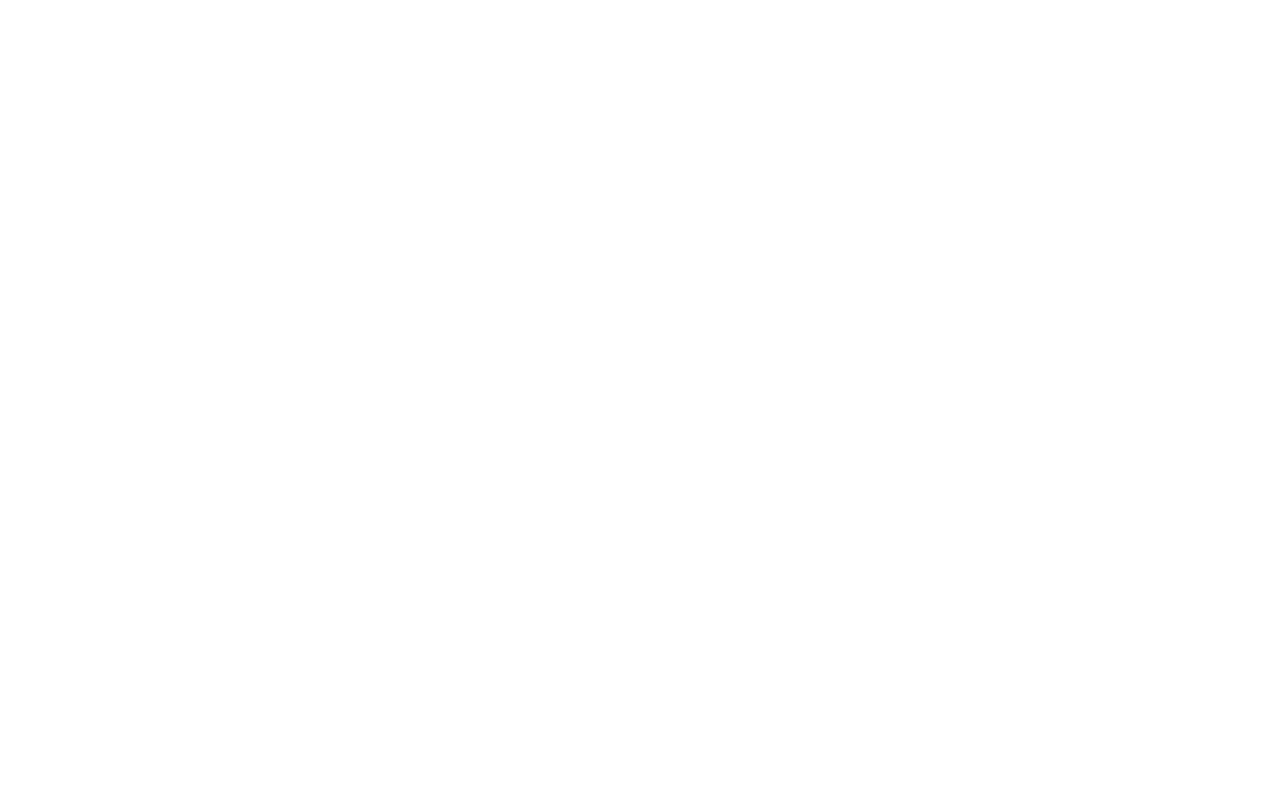
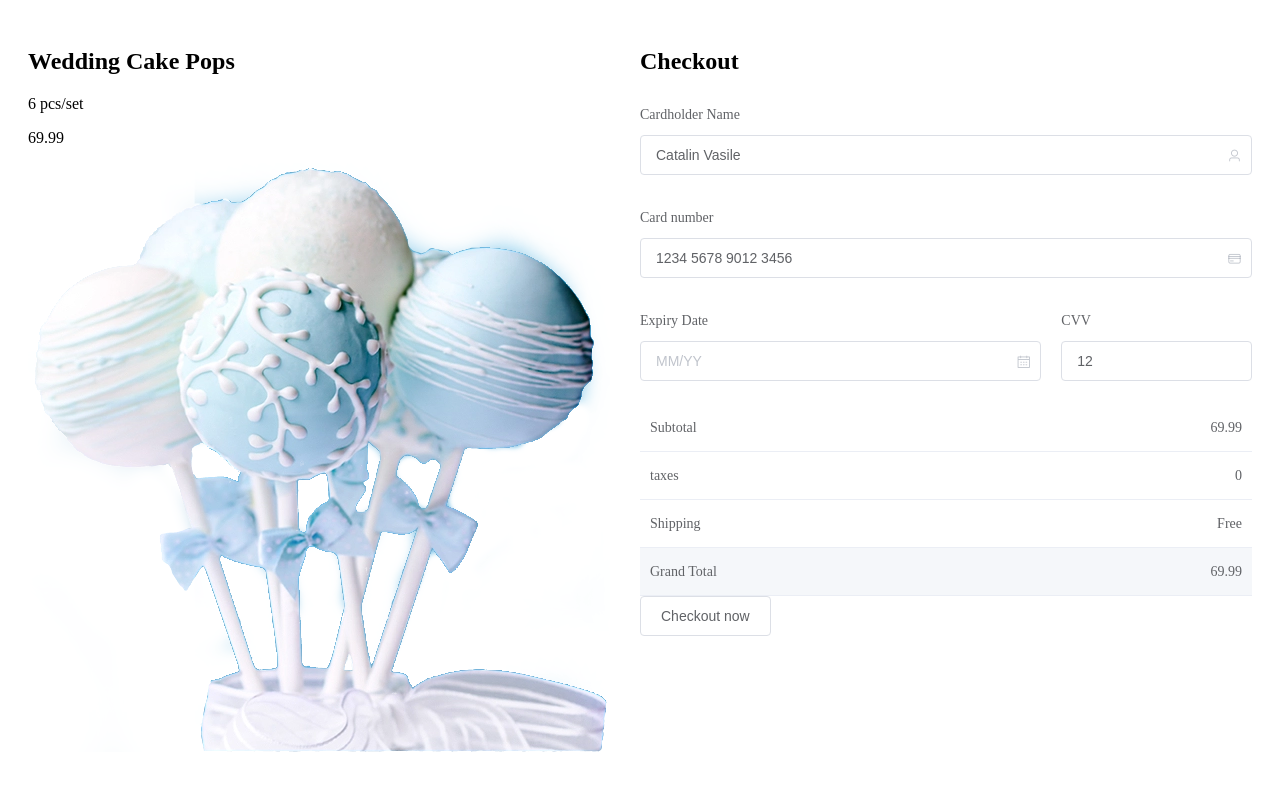
Before and after one commit to GenevievePlantin/credit-card-checkout, a Vue app: page /checkout in a window 1280 px wide. Shown: the top 790 px of the page. Built offline with nearby package versions, Linux system fonts and the light colour scheme.

Commit message:
Display every element on interface

```diff
--- a/src/App.vue
+++ b/src/App.vue
@@ -1,16 +1,15 @@
 <template>
   <div id="app">
-    <checkout/>
+    <el-container>
+      <el-main>
+        <router-view/>
+      </el-main>
+    </el-container>
   </div>
 </template>
 
 <script>
-import Checkout from './views/Checkout.vue'
-
 export default {
-  name: 'app',
-  components: {
-    Checkout
-  }
+  name: 'app'
 }
 </script>
--- /dev/null
+++ b/src/components/Form/Simple.vue
@@ -0,0 +1,30 @@
+<template>
+  <el-row :gutter="20">
+    <el-col v-for="field in fields"
+            :key="field.id"
+            :span="field.size || 24">
+      <el-form-item :label="field.label"
+                    :prop="field.id">
+        <el-input :placeholder="field.placeholder"
+                  v-model="model[field.id]"
+                  :suffix-icon="field.suffixIcon"/>
+      </el-form-item>
+    </el-col>
+  </el-row>
+</template>
+
+<script>
+export default {
+  name: 'SimpleForm',
+  props: {
+    fields: {
+      type: Array,
+      required: true
+    },
+    model: {
+      type: Object,
+      required: true
+    }
+  }
+}
+</script>
--- /dev/null
+++ b/src/components/Layout/Section.vue
@@ -0,0 +1,18 @@
+<template>
+  <div class="section"
+       :class="{'is-small': size === 'small'}">
+    <slot/>
+  </div>
+</template>
+
+<script>
+export default {
+  name: 'LayoutSection',
+  props: {
+    size: {
+      type: String,
+      default: 'large'
+    }
+  }
+}
+</script>
--- /dev/null
+++ b/src/components/Order/Item.vue
@@ -0,0 +1,20 @@
+<template>
+  <div class="order-item">
+    <h2>{{item.name}}</h2>
+    <p class="description">{{item.description}}</p>
+    <p class="price">{{item.price}}</p>
+    <img :src="item.img">
+  </div>
+</template>
+
+<script>
+  export default {
+    name: 'OrderItem',
+    props: {
+      item: {
+        type: Object,
+        required: true
+      }
+    }
+  }
+</script>
--- /dev/null
+++ b/src/components/Order/Summary.vue
@@ -0,0 +1,57 @@
+<template>
+  <el-table :data="summary"
+            :summary-method="getTotal"
+            show-summary
+            :show-header="false">
+    <el-table-column prop="description"/>
+    <el-table-column prop="price"
+                     align="right"/>
+  </el-table>
+</template>
+
+<script>
+export default {
+  name: 'OrderSummary',
+  props: {
+    price: {
+      type: Number,
+      required: true
+    }
+  },
+  computed: {
+    summary () {
+      return [{
+        description: 'Subtotal',
+        price: this.price
+      }, {
+        description: 'taxes',
+        price: 0
+      }, {
+        description: 'Shipping',
+        price: 'Free'
+      }]
+    }
+  },
+  methods: {
+    getTotal (param) {
+      const { columns, data } = param
+      const sums = []
+      columns.forEach((column, index) => {
+        if (index === 0) {
+          sums[index] = 'Grand Total'
+          return
+        } else {
+          sums[index] = data.reduce(this.sumOfData, 0)
+          return
+        }
+      })
+      return sums
+    },
+    sumOfData (total, item) {
+      let price = item.price
+      if (price === 'Free') price = 0
+      return total + price
+    }
+  }
+}
+</script>
--- a/src/views/Checkout.vue
+++ b/src/views/Checkout.vue
@@ -1,8 +1,98 @@
 <template>
+  <el-row>
+    <el-col :span="12">
+      <layout-section title="Wedding Cake Pops" size="small">
+        <order-item :item="item"/>
+      </layout-section>
+    </el-col>
+    <el-col :span="12">
+      <layout-section>
+        <h1>Checkout</h1>
+        <el-form ref="form"
+                 :model="model"
+                 :rules="rules">
+          <simple-form :fields="fields"
+                       :model.sync="model"/>
+          <order-summary :price="item.price"/>
+          <el-button type="submit">Checkout now</el-button>
+        </el-form>
+      </layout-section>
+    </el-col>
+  </el-row>
 </template>
 
 <script>
-  export default {
-    name: 'Checkout'
+import LayoutSection from '@/components/Layout/Section.vue'
+import SimpleForm from '@/components/Form/Simple.vue'
+import OrderItem from '@/components/Order/Item.vue'
+import OrderSummary from '@/components/Order/Summary.vue'
+
+export default {
+  name: 'Checkout',
+  components: {
+    LayoutSection,
+    SimpleForm,
+    OrderItem,
+    OrderSummary
+  },
+  computed: {
+    item () {
+      return {
+        name: 'Wedding Cake Pops',
+        description: '6 pcs/set',
+        price: 69.99,
+        img: '/cake.png'
+      }
+    },
+    fields () {
+      return [{
+        id: 'name',
+        label: 'Cardholder Name',
+        rules: {
+          isRequired: true
+        },
+        suffixIcon: 'el-icon-user'
+      }, {
+        id: 'cardNumber',
+        label: 'Card number',
+        rules: {
+          isRequired: true,
+          regex: /^\d{4} ?\d{4} ?\d{4} ?\d{4}$/
+        },
+        suffixIcon: 'el-icon-bank-card'
+      }, {
+        id: 'expiryDate',
+        label: 'Expiry Date',
+        rules: {
+          isRequired: true,
+          date: true,
+          dateFormat: 'MM/YY',
+          after: 'today'
+        },
+        size: 16,
+        placeholder: 'MM/YY',
+        suffixIcon: 'el-icon-date'
+      }, {
+        id: 'cvv',
+        label: 'CVV',
+        rules: {
+          isRequired: true,
+          regex: /^\d{3}$/
+        },
+        size: 8
+      }]
+    },
+    model () {
+      return {
+        name: 'Catalin Vasile',
+        cardNumber: '1234 5678 9012 3456',
+        expiryDate: '',
+        cvv: '12'
+      }
+    },
+    rules () {
+      return {}
+    }
   }
+}
 </script>
```
Also changed, not shown: public/cake.png (added).
